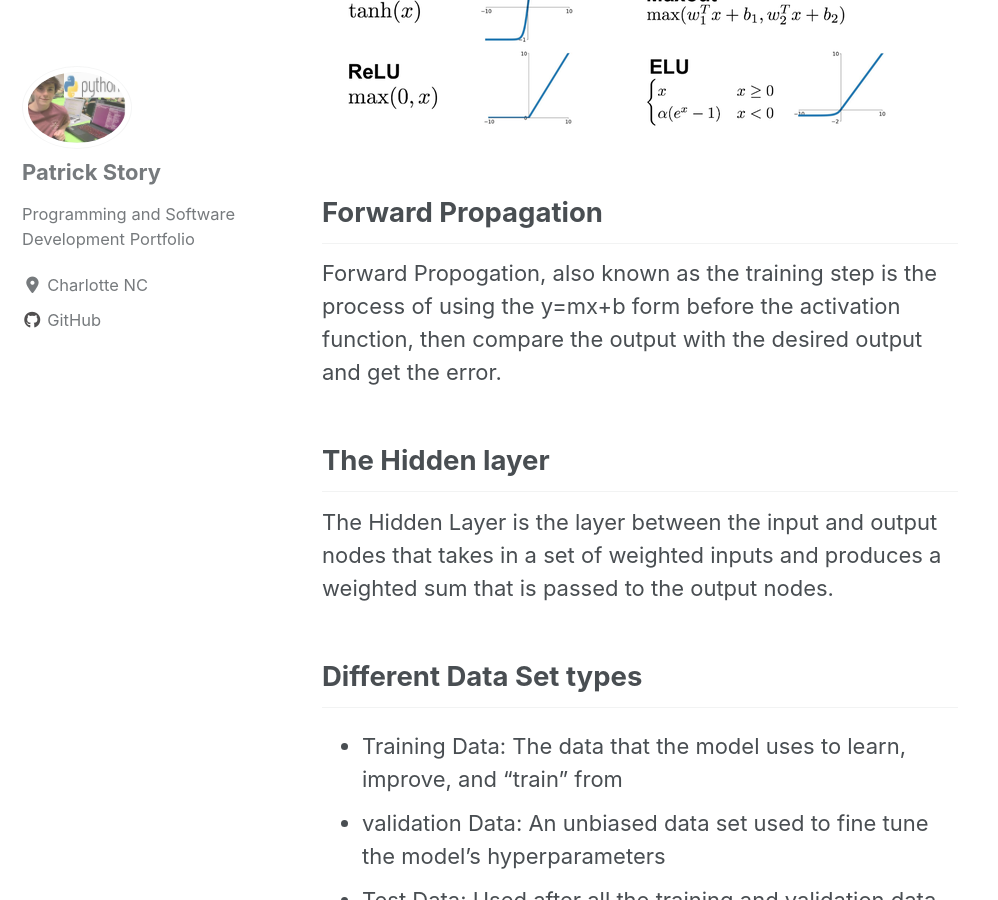
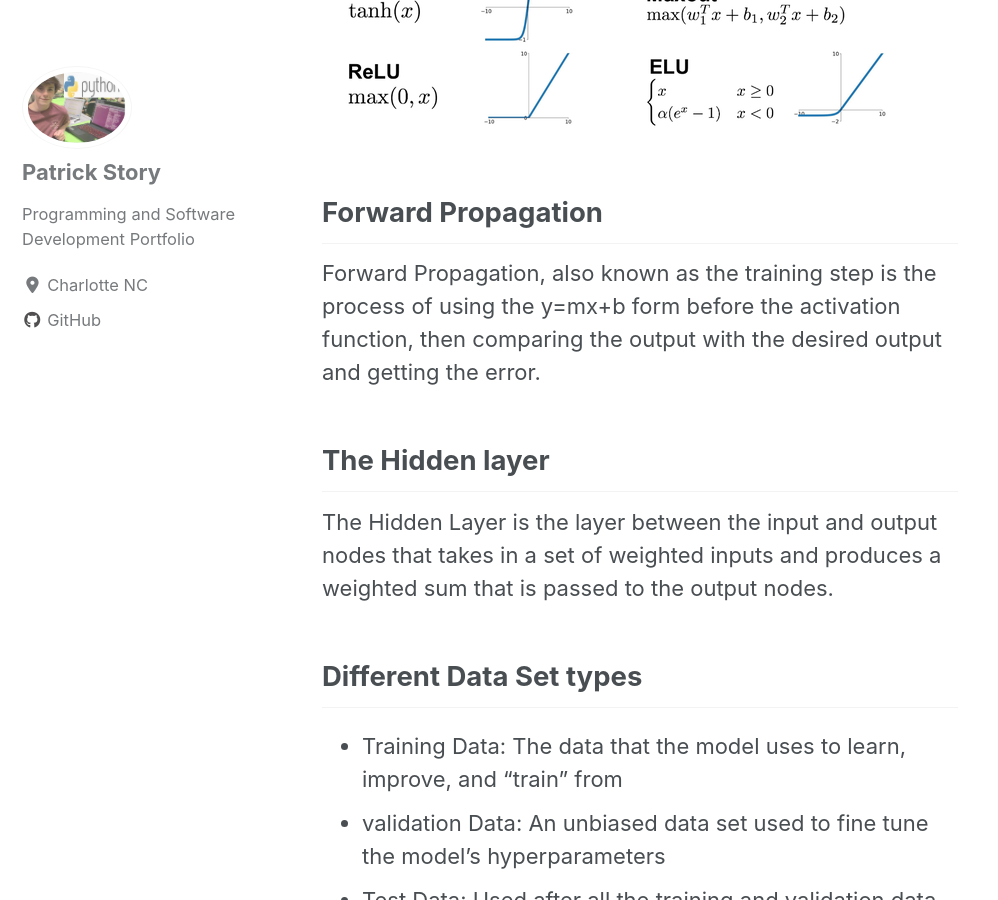
Before and after one commit to Patchyst/Patchyst.github.io, a Jekyll site: the page built from _posts/2019-08-15-My_First_Machine_Learning_Model.md, in a window 1280 px wide and 900 px high, scrolled down 3303 px. Shown: the whole window, without its empty margins (0-998 px from the left). Built offline with Jekyll 4.4.1, drawn with Linux system fonts in a browser that asks for light colours; cached includes are drawn as plain includes; nearby versions of some CDN libraries.

Commit message:
updating build a nueron project

```diff
--- a/_posts/2019-08-15-My_First_Machine_Learning_Model.md
+++ b/_posts/2019-08-15-My_First_Machine_Learning_Model.md
@@ -22,7 +22,7 @@ An Activation or Transfer function is an essential part of every neuron, it take
 ![Activation Function](/images/activationfunction.jpg){:class="img-responsive"}
 
 ## Forward Propagation
-Forward Propogation, also known as the training step is the process of using the y=mx+b form before the activation function, then compare the output with the desired output and get the error.
+Forward Propagation, also known as the training step is the process of using the y=mx+b form before the activation function, then comparing the output with the desired output and getting the error.
 
 ## The Hidden layer
 The Hidden Layer is the layer between the input and output nodes that takes in a set of weighted inputs and produces a weighted sum that is passed to the output nodes.
```
